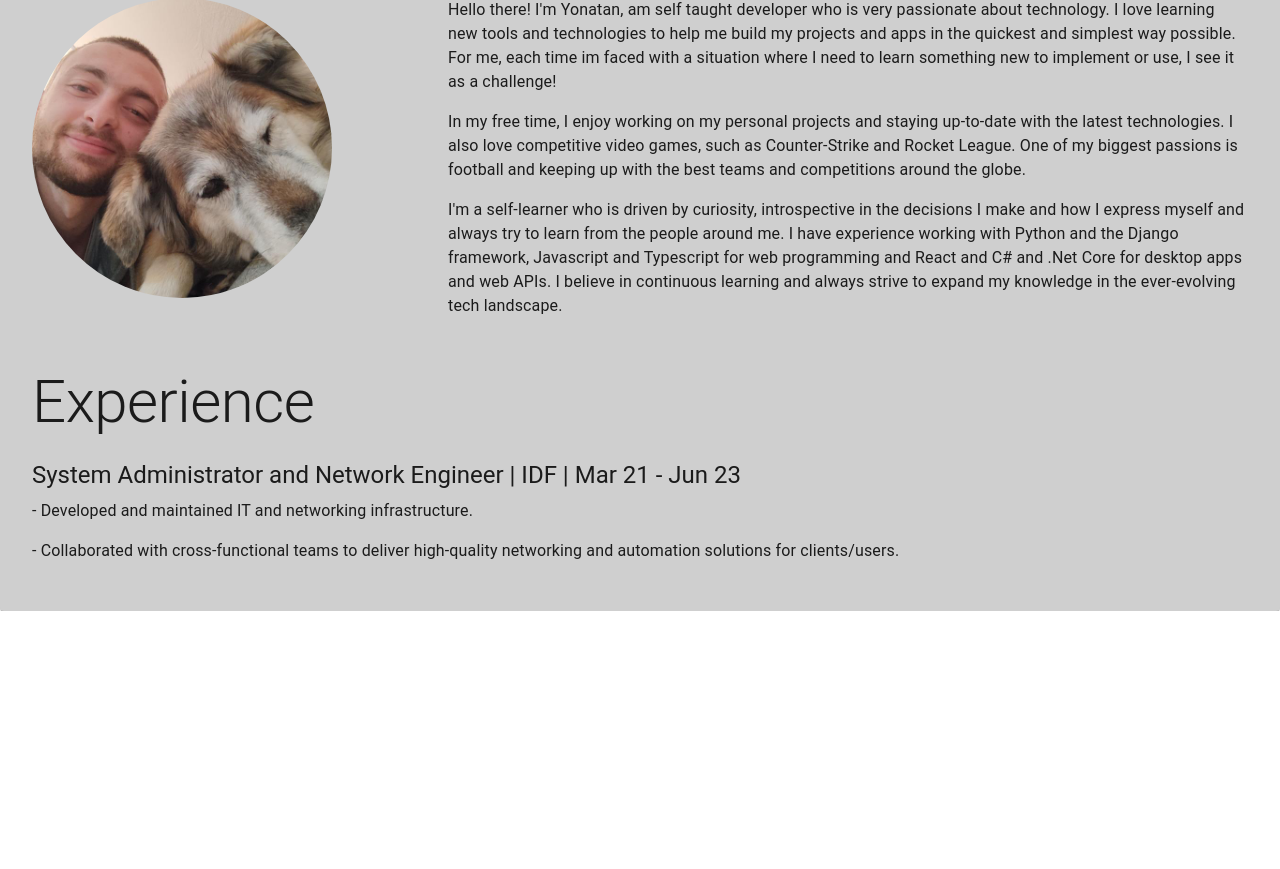
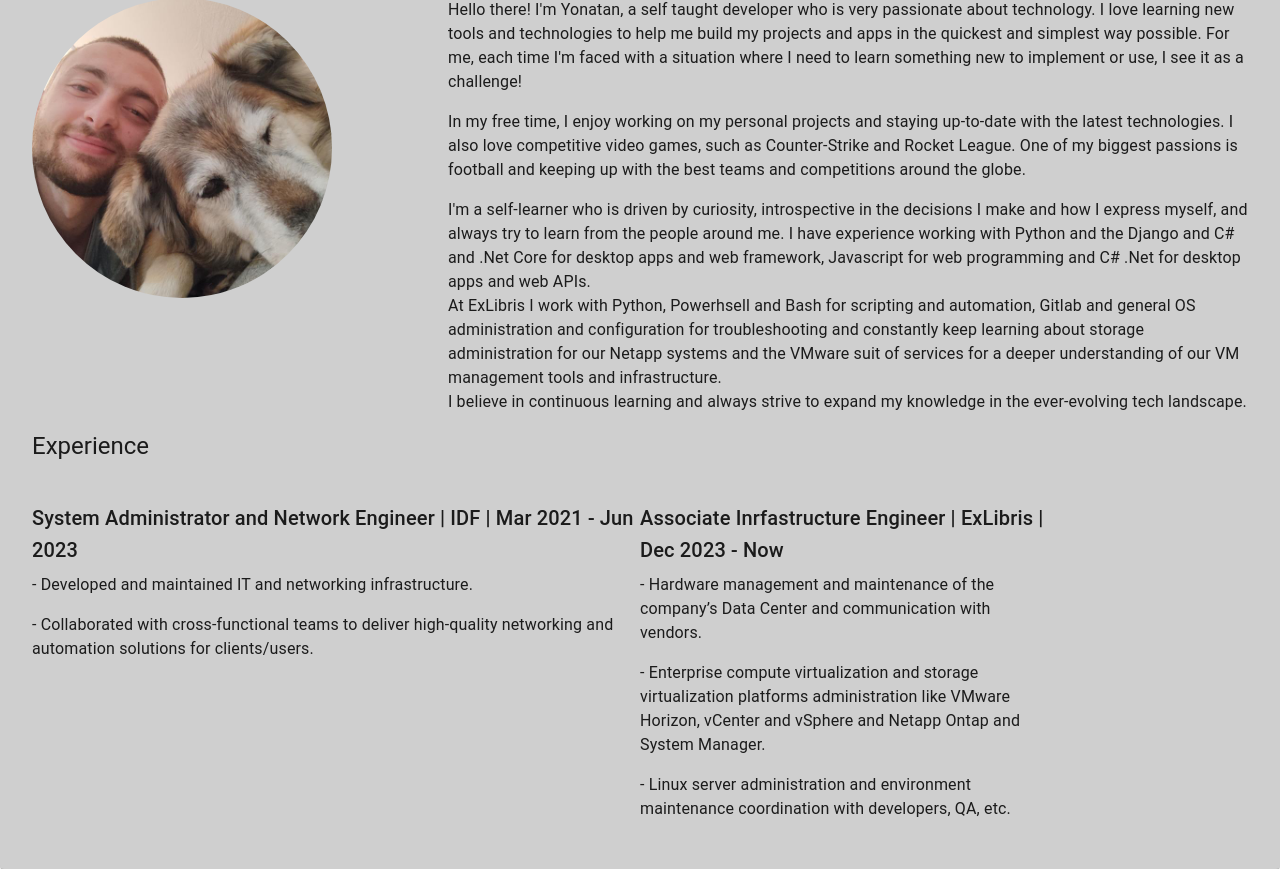
Before and after one commit to yonog1/Portfolio, a React (Create React App) app: page /about in a window 1280 px wide. Shown: the part 217-1086 px from the top of the page. Before the commit the page ends 828 px from the top, so only its background shows below. Built offline with nearby package versions, Linux system fonts and the light colour scheme.

Commit message:
Updated experience content

```diff
--- a/src/components/Pages/About.tsx
+++ b/src/components/Pages/About.tsx
@@ -17,11 +17,11 @@ function About() {
                 </Grid>
                 <Grid item xs={12} md={8}>
                     <Typography variant="body1" paragraph>
-                        Hello there! I'm Yonatan, am self taught developer who
-                        is very passionate about technology. I love learning new
+                        Hello there! I'm Yonatan, a self taught developer who is
+                        very passionate about technology. I love learning new
                         tools and technologies to help me build my projects and
                         apps in the quickest and simplest way possible. For me,
-                        each time im faced with a situation where I need to
+                        each time I'm faced with a situation where I need to
                         learn something new to implement or use, I see it as a
                         challenge!
                     </Typography>
@@ -36,34 +36,70 @@ function About() {
                     <Typography variant="body1" paragraph>
                         I'm a self-learner who is driven by curiosity,
                         introspective in the decisions I make and how I express
-                        myself and always try to learn from the people around
+                        myself, and always try to learn from the people around
                         me. I have experience working with Python and the Django
-                        framework, Javascript and Typescript for web programming
-                        and React and C# and .Net Core for desktop apps and web
-                        APIs. I believe in continuous learning and always strive
-                        to expand my knowledge in the ever-evolving tech
-                        landscape.
+                        and C# and .Net Core for desktop apps and web framework,
+                        Javascript for web programming and C# .Net for desktop
+                        apps and web APIs. {<br />}At ExLibris I work with
+                        Python, Powerhsell and Bash for scripting and
+                        automation, Gitlab and general OS administration and
+                        configuration for troubleshooting and constantly keep
+                        learning about storage administration for our Netapp
+                        systems and the VMware suit of services for a deeper
+                        understanding of our VM management tools and
+                        infrastructure. {<br />}I believe in continuous learning
+                        and always strive to expand my knowledge in the
+                        ever-evolving tech landscape.
                     </Typography>
                 </Grid>
             </Grid>
             {/* Additional Dynamic Section - Experience */}
-            <Box mt={4}>
-                <Typography variant="h2" gutterBottom>
+
+            <Typography variant="h5" gutterBottom>
                 Experience
             </Typography>
-                <Typography variant="h5" gutterBottom>
-                    System Administrator and Network Engineer | IDF | Mar 21 -
-                    Jun 23
+            <Grid container spacing={0}>
+                <Grid item xs={12} md={6}>
+                    <Box mt={4}>
+                        <Typography variant="h6" gutterBottom>
+                            System Administrator and Network Engineer | IDF |
+                            Mar 2021 - Jun 2023
                         </Typography>
                         <Typography variant="body1" paragraph>
-                    - Developed and maintained IT and networking infrastructure.
+                            - Developed and maintained IT and networking
+                            infrastructure.
                         </Typography>
                         <Typography variant="body1" paragraph>
-                    - Collaborated with cross-functional teams to deliver
-                    high-quality networking and automation solutions for
-                    clients/users.
+                            - Collaborated with cross-functional teams to
+                            deliver high-quality networking and automation
+                            solutions for clients/users.
                         </Typography>
                     </Box>
+                </Grid>
+                <Grid item xs={12} md={4}>
+                    <Box mt={4}>
+                        <Typography variant="h6" gutterBottom>
+                            Associate Inrfastructure Engineer | ExLibris | Dec
+                            2023 - Now
+                        </Typography>
+                        <Typography variant="body1" paragraph>
+                            - Hardware management and maintenance of the
+                            company’s Data Center and communication with
+                            vendors.
+                        </Typography>
+                        <Typography variant="body1" paragraph>
+                            - Enterprise compute virtualization and storage
+                            virtualization platforms administration like VMware
+                            Horizon, vCenter and vSphere and Netapp Ontap and
+                            System Manager.
+                        </Typography>
+                        <Typography variant="body1" paragraph>
+                            - Linux server administration and environment
+                            maintenance coordination with developers, QA, etc.
+                        </Typography>
+                    </Box>
+                </Grid>
+            </Grid>
         </Box>
     );
 }
```
Also changed, not shown: 1 other file (tests, documents, lock files or other folders). Lines whose indentation alone changed are shown as unchanged.
